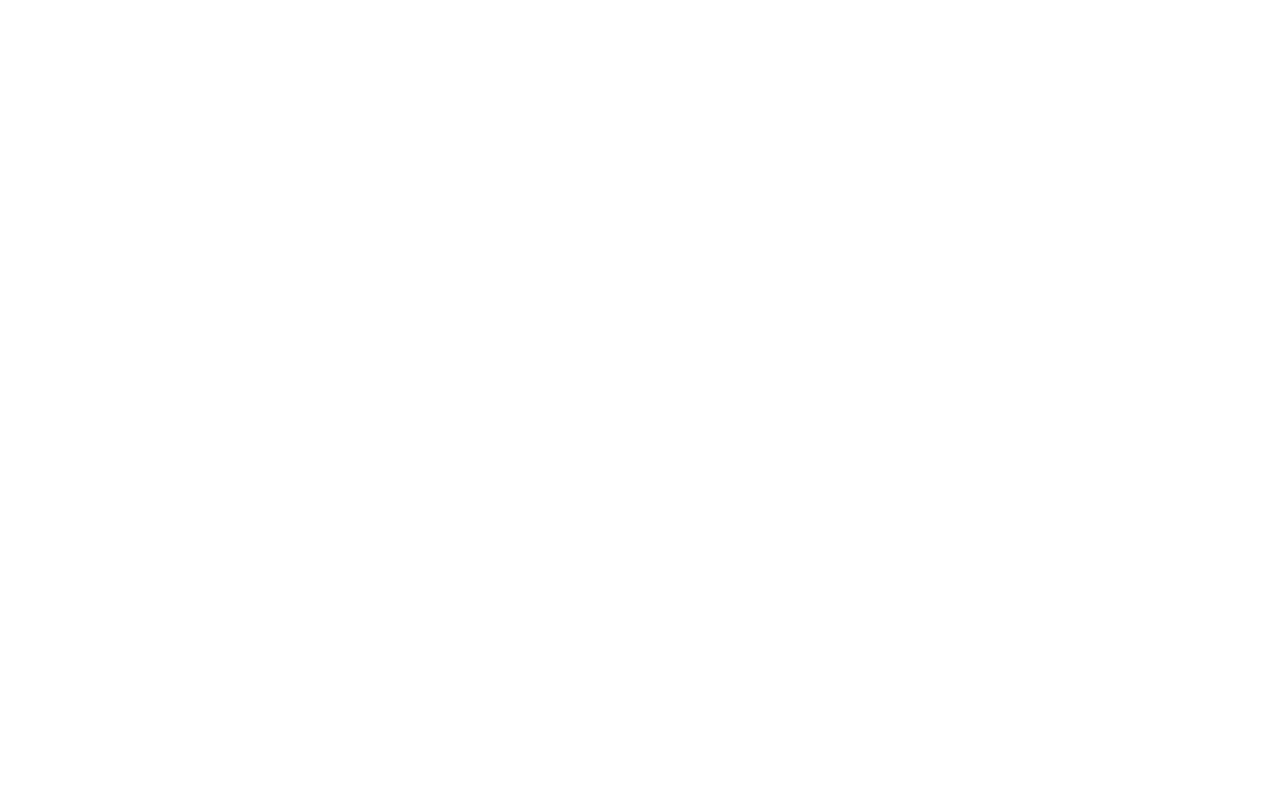
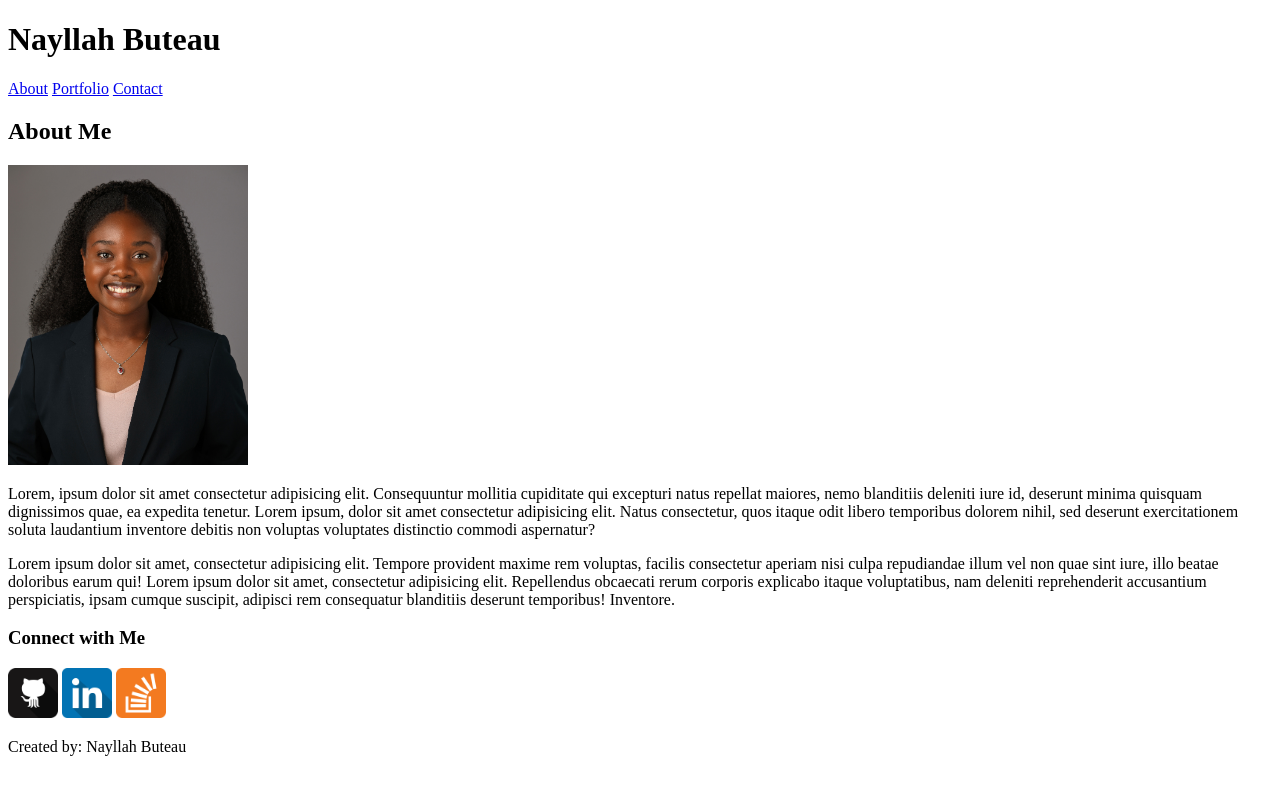
Before and after one commit to NayllahB/m5-hw5-Buteau-Nayllah, a plain HTML site: page index.html in a window 1280 px wide. Drawn offline with Linux system fonts and the light colour scheme.

Commit message:
modify html

```diff
--- a/index.html
+++ b/index.html
@@ -7,6 +7,33 @@
     <link rel="stylesheet" type="text/css" href="styles.css">
 </head>
 <body>
+    <header>
+        <h1>Nayllah Buteau</h1>
+        <nav>
+            <a href="index.html">About</a>
+            <a href="portfolio.html">Portfolio</a>
+            <a href="contact.html">Contact</a>
+        </nav>
+    </header>
 
+    <main>
+        <section>
+            <h2>About Me</h2>
+            <img src="images/Nayllah.jpeg" alt="Image of Nayllah Buteau" width="240">
+            <p>Lorem, ipsum dolor sit amet consectetur adipisicing elit. Consequuntur mollitia cupiditate qui excepturi natus repellat maiores, nemo blanditiis deleniti iure id, deserunt minima quisquam dignissimos quae, ea expedita tenetur. Lorem ipsum, dolor sit amet consectetur adipisicing elit. Natus consectetur, quos itaque odit libero temporibus dolorem nihil, sed deserunt exercitationem soluta laudantium inventore debitis non voluptas voluptates distinctio commodi aspernatur?</p>
+            <p>Lorem ipsum dolor sit amet, consectetur adipisicing elit. Tempore provident maxime rem voluptas, facilis consectetur aperiam nisi culpa repudiandae illum vel non quae sint iure, illo beatae doloribus earum qui! Lorem ipsum dolor sit amet, consectetur adipisicing elit. Repellendus obcaecati rerum corporis explicabo itaque voluptatibus, nam deleniti reprehenderit accusantium perspiciatis, ipsam cumque suscipit, adipisci rem consequatur blanditiis deserunt temporibus! Inventore.</p>
+        </section>
+    </main>
+
+    <aside>
+        <h3>Connect with Me</h3>
+        <img src="images/git.png" alt="Image of GitHub icon" width="50">
+        <img src="images/linkedin.png" alt="Image of LinkedIn icon" width="50">
+        <img src="images/soverflow.png" alt="Image of Stack Overflow icon" width="50">
+    </aside>
+
+    <footer>
+        <p>Created by: Nayllah Buteau</p>
+    </footer>
 </body>
 </html>
```
Also changed, not shown: contact.html (added, +11 -0 lines), portfolio.html (added, +11 -0 lines).
